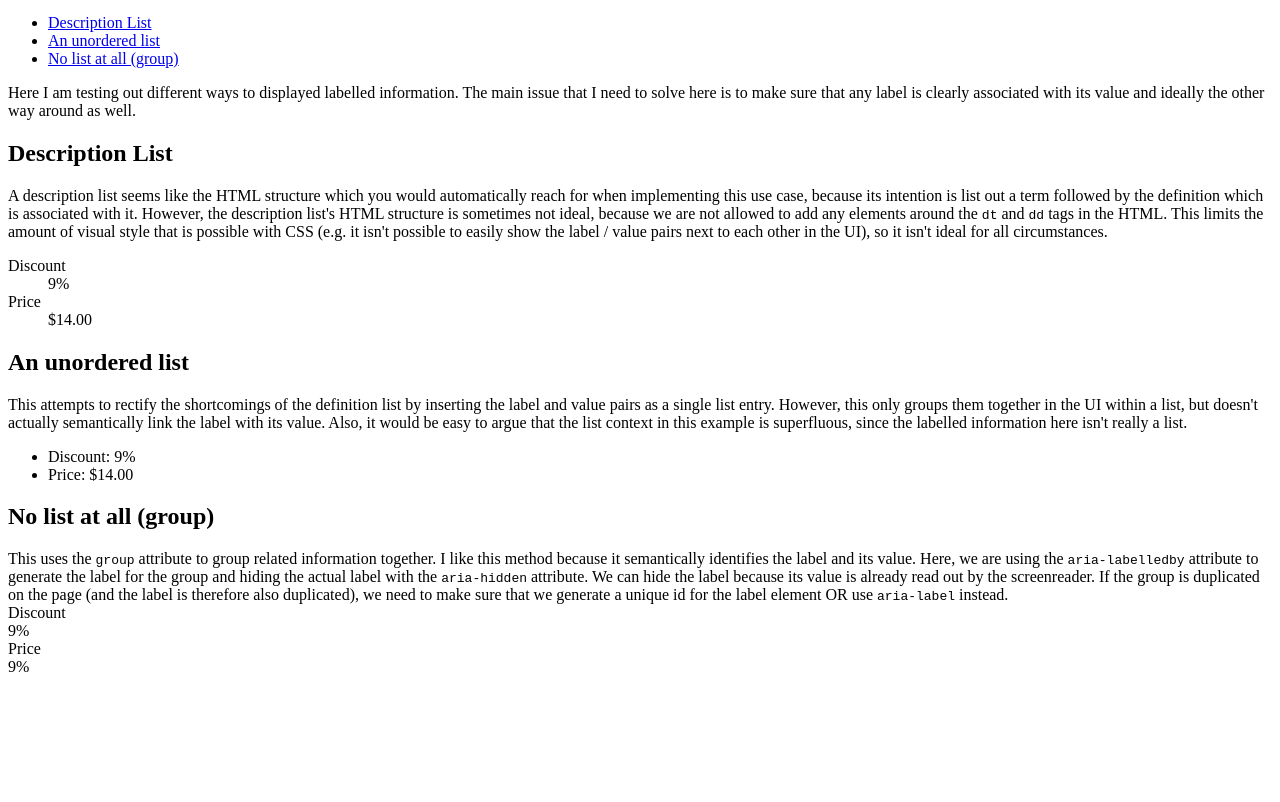
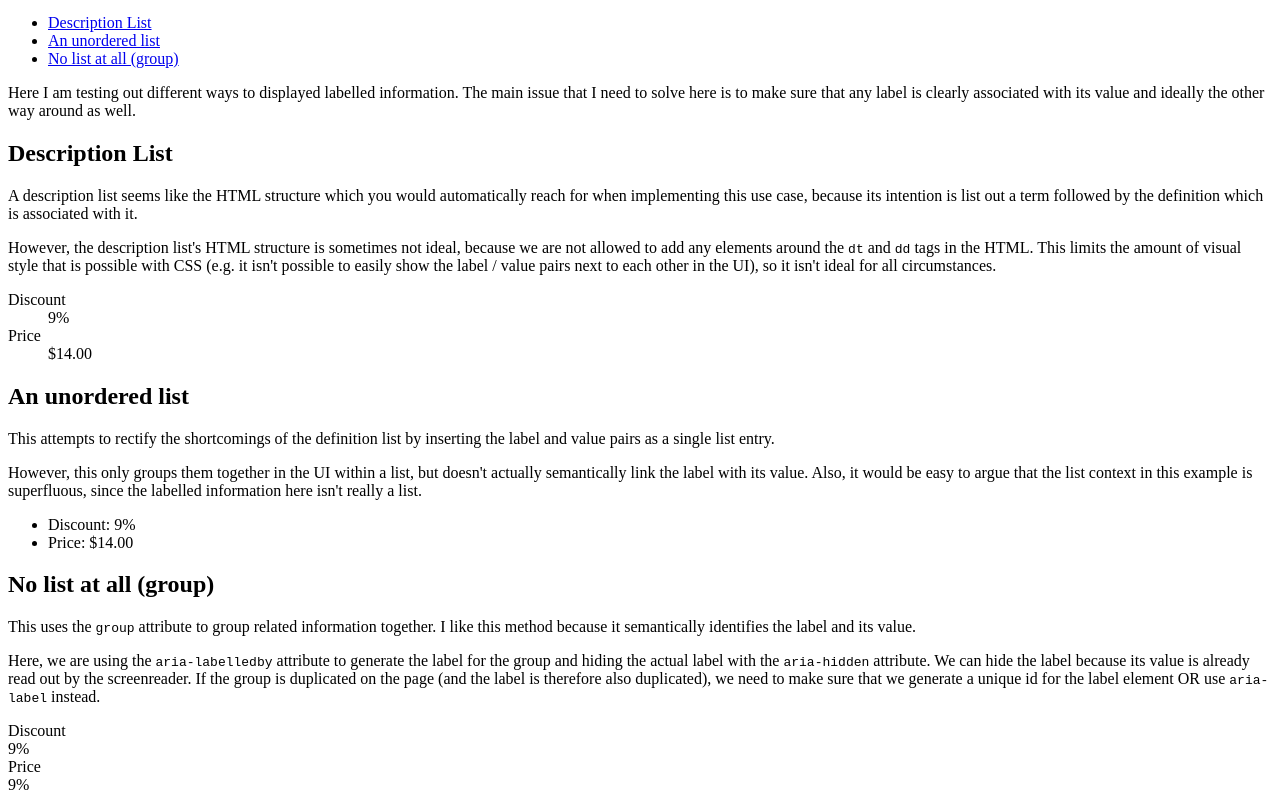
Before and after one commit to joyheron/a11y-playground, a plain HTML site: page represent-labelled-information.html in a window 1280 px wide. Shown: the part 100-902 px from the top of the page. Before the commit the page ends 800 px from the top, so only its background shows below. Drawn offline with Linux system fonts and the light colour scheme.

Commit message:
Wrap all paragraphs in a p tag

```diff
--- a/represent-labelled-information.html
+++ b/represent-labelled-information.html
@@ -26,16 +26,20 @@
     <section>
       <h2 id="description-list">Description List</h2>
 
+      <p>
         A description list seems like the HTML structure which you would automatically reach
         for when implementing this use case, because its intention is list out a term followed
         by the definition which is associated with it.
+      </p>
 
+      <p>
         However, the description list's HTML structure is sometimes not ideal,
         because we are not allowed to add any elements around the <code>dt</code> and <code>dd</code> tags
         in the HTML.
         This limits the amount of visual style that is possible with CSS
         (e.g. it isn't possible to easily show the label / value pairs next to each other in the UI),
         so it isn't ideal for all circumstances.
+      </p>
 
       <dl>
         <dt>Discount</dt>
@@ -47,13 +51,17 @@
     <section>
       <h2 id="unordered-list">An unordered list</h2>
 
+      <p>
         This attempts to rectify the shortcomings of the definition list by inserting the label and value
         pairs as a single list entry.
+      </p>
 
+      <p>
         However, this only groups them together in the UI within a list, but doesn't actually semantically
         link the label with its value.
         Also, it would be easy to argue that the list context in this example is superfluous,
         since the labelled information here isn't really a list.
+      </p>
 
       <ul>
         <li>Discount: 9%</li>
@@ -63,15 +71,19 @@
     <section>
       <h2 id="no-list-at-all">No list at all (group)</h2>
 
+      <p>
         This uses the <code>group</code> attribute to group related information together.
         I like this method because it semantically identifies the label and its value.
+      </p>
 
+      <p>
         Here, we are using the <code>aria-labelledby</code> attribute to generate the label
         for the group and hiding the actual label with the <code>aria-hidden</code> attribute.
         We can hide the label because its value is already read out by the screenreader.
         If the group is duplicated on the page (and the label is therefore also duplicated),
         we need to make sure that we generate a unique id for the label element OR use
         <code>aria-label</code> instead.
+      </p>
 
       <div class="group" aria-labelledby="discountGenUniqueId">
         <div id="discountGenUniqueId" aria-hidden="true">Discount</div>
```
Also changed, not shown: list-of-articles.html (+4 -0 lines). Lines whose indentation alone changed are shown as unchanged.
